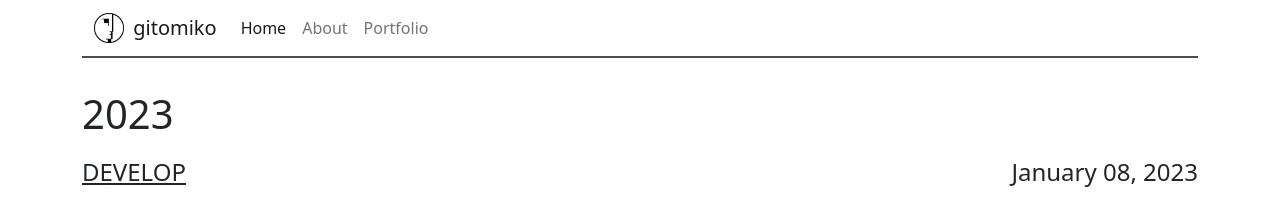
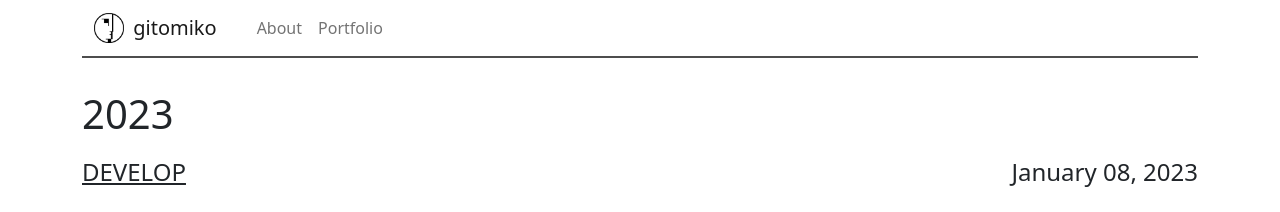
Before and after one commit to gitomiko/gitomiko.github.io, a Jekyll site: the page built from index.html, in a window 1280 px wide. Shown: the top 212 px of the page. Built offline with Jekyll 4.4.1, drawn with Linux system fonts in a browser that asks for light colours.

Commit message:
edit navigation.yml

```diff
--- a/_data/navigation.yml
+++ b/_data/navigation.yml
@@ -1,4 +1,4 @@
-- name: Home
+- name:
   link: /
 - name: About
   link: /about/
```
